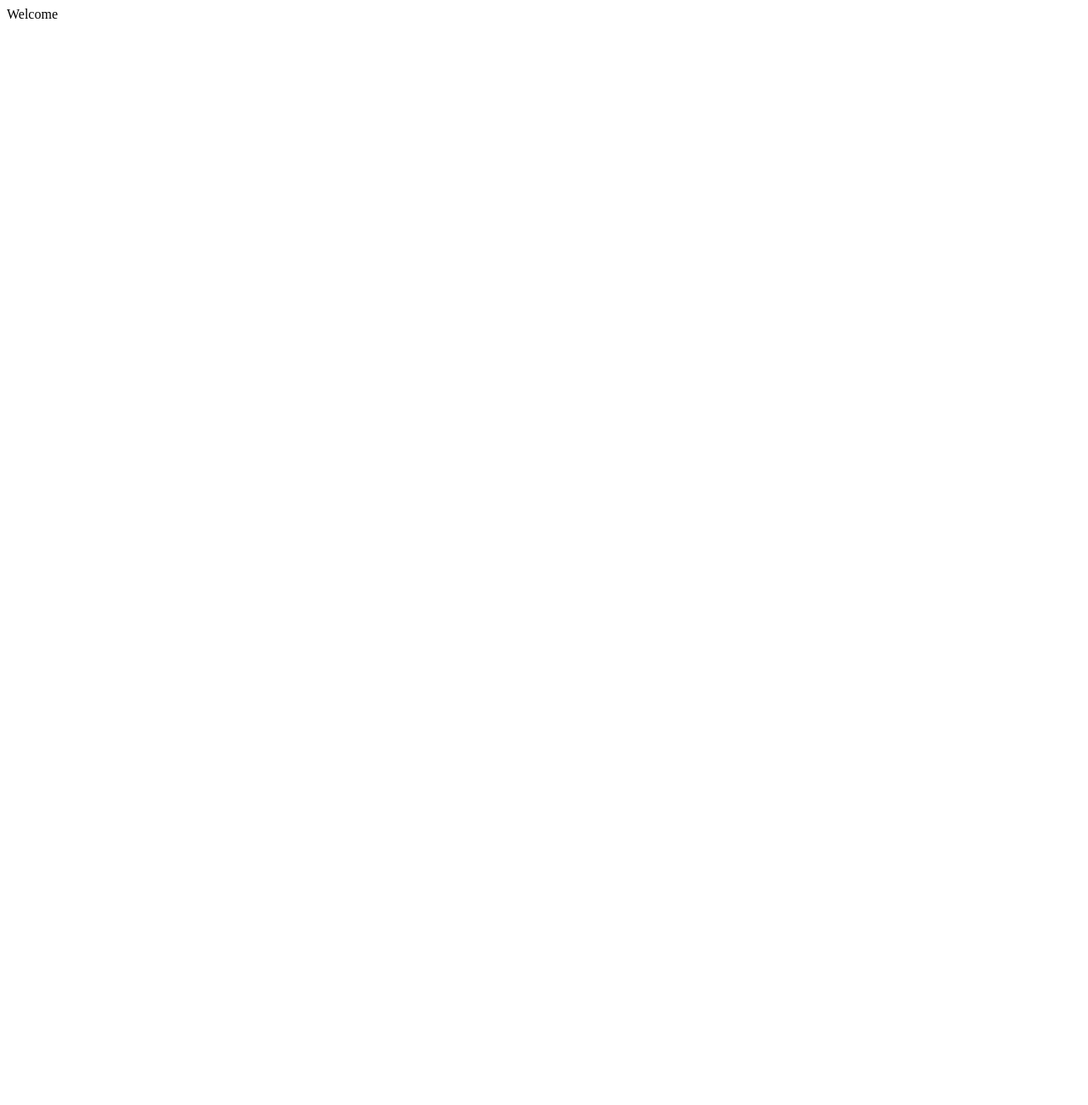
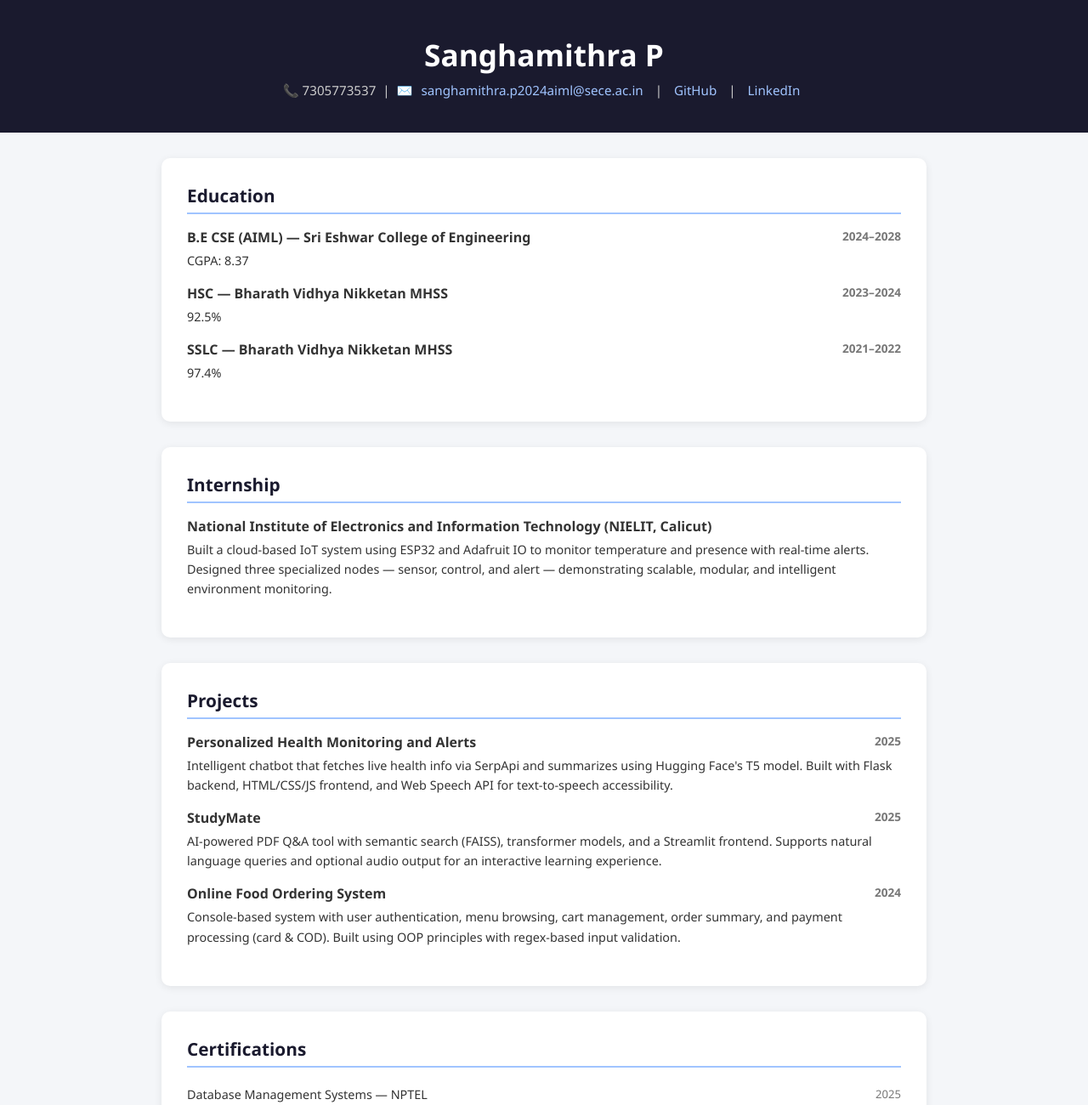
Before and after one commit to SanghamithraP/My_Portfolio, a plain HTML site: page index.html in a window 1280 px wide. Shown: the top 1300 px of the page at 85% size. Before the commit the page ends 800 px from the top, so only its background shows below. Drawn offline with Linux system fonts and the light colour scheme.

Commit message:
index.html updated

```diff
--- a/index.html
+++ b/index.html
@@ -1,5 +1,125 @@
-<htm>
-    <body>
-        <p>Welcome</p>
-    </body>
-</htm>
+<!DOCTYPE html>
+<html lang="en">
+<head>
+  <meta charset="UTF-8" />
+  <meta name="viewport" content="width=device-width, initial-scale=1.0"/>
+  <title>Sanghamithra P | Portfolio</title>
+  <style>
+    * { margin: 0; padding: 0; box-sizing: border-box; }
+    body { font-family: 'Segoe UI', sans-serif; background: #f4f6f9; color: #333; }
+    header { background: #1a1a2e; color: white; padding: 40px 20px; text-align: center; }
+    header h1 { font-size: 2.2rem; }
+    header p { margin-top: 8px; font-size: 0.95rem; color: #ccc; }
+    header a { color: #a0c4ff; text-decoration: none; margin: 0 6px; }
+    section { max-width: 900px; margin: 30px auto; background: white; border-radius: 10px; padding: 30px; box-shadow: 0 2px 10px rgba(0,0,0,0.08); }
+    h2 { font-size: 1.3rem; color: #1a1a2e; border-bottom: 2px solid #a0c4ff; padding-bottom: 6px; margin-bottom: 16px; }
+    .entry { margin-bottom: 16px; }
+    .entry h3 { font-size: 1rem; font-weight: 600; }
+    .entry span { font-size: 0.85rem; color: #777; float: right; }
+    .entry p { font-size: 0.9rem; margin-top: 5px; line-height: 1.6; }
+    .skills-grid { display: flex; flex-wrap: wrap; gap: 8px; }
+    .skill-tag { background: #e8f0fe; color: #1a1a2e; padding: 5px 12px; border-radius: 20px; font-size: 0.85rem; }
+    .cert-list, .achieve-list { list-style: none; padding: 0; }
+    .cert-list li, .achieve-list li { padding: 6px 0; border-bottom: 1px solid #f0f0f0; font-size: 0.9rem; }
+    .cert-list li span, .achieve-list li span { float: right; color: #777; font-size: 0.82rem; }
+    .profiles a { display: inline-block; margin: 5px 8px 5px 0; color: #1a73e8; font-size: 0.9rem; }
+    @media(max-width:600px) { header h1 { font-size: 1.5rem; } .entry span { float: none; display: block; } }
+  </style>
+</head>
+<body>
+
+<header>
+  <h1>Sanghamithra P</h1>
+  <p>
+    📞 7305773537 &nbsp;|&nbsp;
+    ✉️ <a href="mailto:sanghamithra.p2024aiml@sece.ac.in">sanghamithra.p2024aiml@sece.ac.in</a> &nbsp;|&nbsp;
+    <a href="#" target="_blank">GitHub</a> &nbsp;|&nbsp;
+    <a href="#" target="_blank">LinkedIn</a>
+  </p>
+</header>
+
+<section>
+  <h2>Education</h2>
+  <div class="entry">
+    <h3>B.E CSE (AIML) — Sri Eshwar College of Engineering <span>2024–2028</span></h3>
+    <p>CGPA: 8.37</p>
+  </div>
+  <div class="entry">
+    <h3>HSC — Bharath Vidhya Nikketan MHSS <span>2023–2024</span></h3>
+    <p>92.5%</p>
+  </div>
+  <div class="entry">
+    <h3>SSLC — Bharath Vidhya Nikketan MHSS <span>2021–2022</span></h3>
+    <p>97.4%</p>
+  </div>
+</section>
+
+<section>
+  <h2>Internship</h2>
+  <div class="entry">
+    <h3>National Institute of Electronics and Information Technology (NIELIT, Calicut)</h3>
+    <p>Built a cloud-based IoT system using ESP32 and Adafruit IO to monitor temperature and presence with real-time alerts. Designed three specialized nodes — sensor, control, and alert — demonstrating scalable, modular, and intelligent environment monitoring.</p>
+  </div>
+</section>
+
+<section>
+  <h2>Projects</h2>
+  <div class="entry">
+    <h3>Personalized Health Monitoring and Alerts <span>2025</span></h3>
+    <p>Intelligent chatbot that fetches live health info via SerpApi and summarizes using Hugging Face's T5 model. Built with Flask backend, HTML/CSS/JS frontend, and Web Speech API for text-to-speech accessibility.</p>
+  </div>
+  <div class="entry">
+    <h3>StudyMate <span>2025</span></h3>
+    <p>AI-powered PDF Q&A tool with semantic search (FAISS), transformer models, and a Streamlit frontend. Supports natural language queries and optional audio output for an interactive learning experience.</p>
+  </div>
+  <div class="entry">
+    <h3>Online Food Ordering System <span>2024</span></h3>
+    <p>Console-based system with user authentication, menu browsing, cart management, order summary, and payment processing (card & COD). Built using OOP principles with regex-based input validation.</p>
+  </div>
+</section>
+
+<section>
+  <h2>Certifications</h2>
+  <ul class="cert-list">
+    <li>Database Management Systems — NPTEL <span>2025</span></li>
+    <li>Introduction to Generative AI — IBM <span>2025</span></li>
+    <li>Basics of HTML — Simplilearn <span>2024</span></li>
+    <li>Basics of Python — Scaler <span>2024</span></li>
+    <li>Basics of C — Great Learning <span>2024</span></li>
+  </ul>
+</section>
+
+<section>
+  <h2>Achievements</h2>
+  <ul class="achieve-list">
+    <li>🏆 Winner — Code Carnival (Data Detectives), Sri Eshwar College of Engineering <span>2025</span></li>
+    <li>🥇 1st Place — Power of Visuals (Paper Presentation), Hindusthan College of Arts and Science <span>2025</span></li>
+    <li>🥇 1st Place — Paper Presentation, Sri Ranganaathar Institute of Engineering and Technology <span>2024</span></li>
+    <li>🥈 2nd Place — Creatathon, Sri Eshwar College of Engineering <span>2024</span></li>
+  </ul>
+</section>
+
+<section>
+  <h2>Skills</h2>
+  <div class="skills-grid">
+    <span class="skill-tag">C</span><span class="skill-tag">C++</span><span class="skill-tag">Python</span><span class="skill-tag">Java</span>
+    <span class="skill-tag">DSA</span><span class="skill-tag">DBMS</span><span class="skill-tag">OOP</span>
+    <span class="skill-tag">HTML</span><span class="skill-tag">CSS</span><span class="skill-tag">JavaScript</span>
+    <span class="skill-tag">MySQL</span><span class="skill-tag">Pandas</span><span class="skill-tag">NumPy</span><span class="skill-tag">Matplotlib</span>
+    <span class="skill-tag">Git</span><span class="skill-tag">GitHub</span><span class="skill-tag">VSCode</span>
+    <span class="skill-tag">Jupyter Notebook</span><span class="skill-tag">Excel</span><span class="skill-tag">Canva</span>
+  </div>
+</section>
+
+<section>
+  <h2>Coding Profiles</h2>
+  <div class="profiles">
+    <a href="#" target="_blank">LeetCode</a>
+    <a href="#" target="_blank">HackerRank</a>
+    <a href="#" target="_blank">CodeChef</a>
+    <a href="#" target="_blank">SkillRack</a>
+  </div>
+</section>
+
+</body>
+</html>
```
